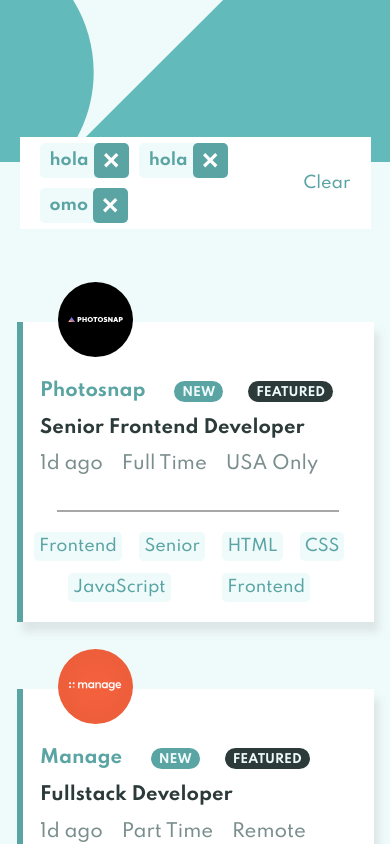
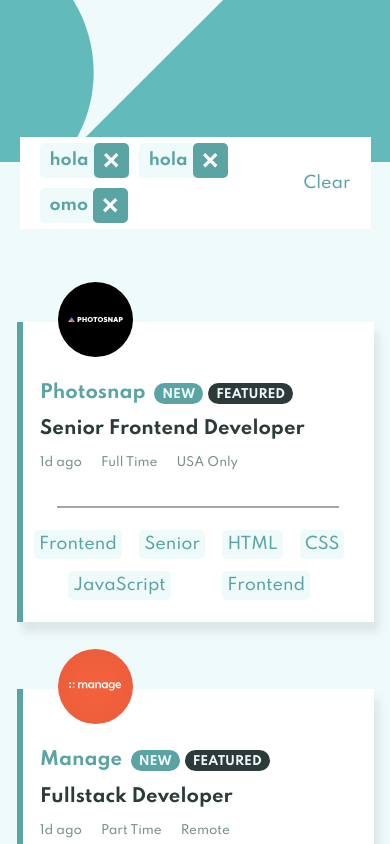
Before and after one commit to adrianwagemans/Jobapp, a React (Create React App) app: page / in a window 390 px wide. Shown: the top 844 px of the page. Built offline with nearby package versions, Linux system fonts and the light colour scheme.

Commit message:
mobile optimised 2

```diff
--- a/public/css/mediaQueries.css
+++ b/public/css/mediaQueries.css
@@ -56,12 +56,13 @@
     display: flex;
   }
   .jobContainer .upperLine .new {
-    margin: 0px 25px;
+    margin: 0px 5px;
   }
   .jobContainer .jobTitle {
     margin: 5% 0;
   }
   .jobContainer .jobInfo {
+    font-size: 12px;
     display: inline-block;
     display: -webkit-box;
     display: -ms-flexbox;
--- a/public/css/style.css
+++ b/public/css/style.css
@@ -370,12 +370,13 @@ acronym {
     display: flex;
   }
   .jobContainer .upperLine .new {
-    margin: 0px 25px;
+    margin: 0px 5px;
   }
   .jobContainer .jobTitle {
     margin: 5% 0;
   }
   .jobContainer .jobInfo {
+    font-size: 12px;
     display: inline-block;
     display: -webkit-box;
     display: -ms-flexbox;
--- a/src/scss/mediaQueries.scss
+++ b/src/scss/mediaQueries.scss
@@ -48,13 +48,14 @@
     .upperLine {
       display: flex;
       .new {
-        margin: 0px 25px;
+        margin: 0px 5px;
       }
     }
     .jobTitle {
       margin: 5% 0;
     }
     .jobInfo {
+      font-size: 12px;
       display: inline-block;
       display: flex;
     }
```
Also changed, not shown: 2 other files (tests, documents, lock files or other folders).
